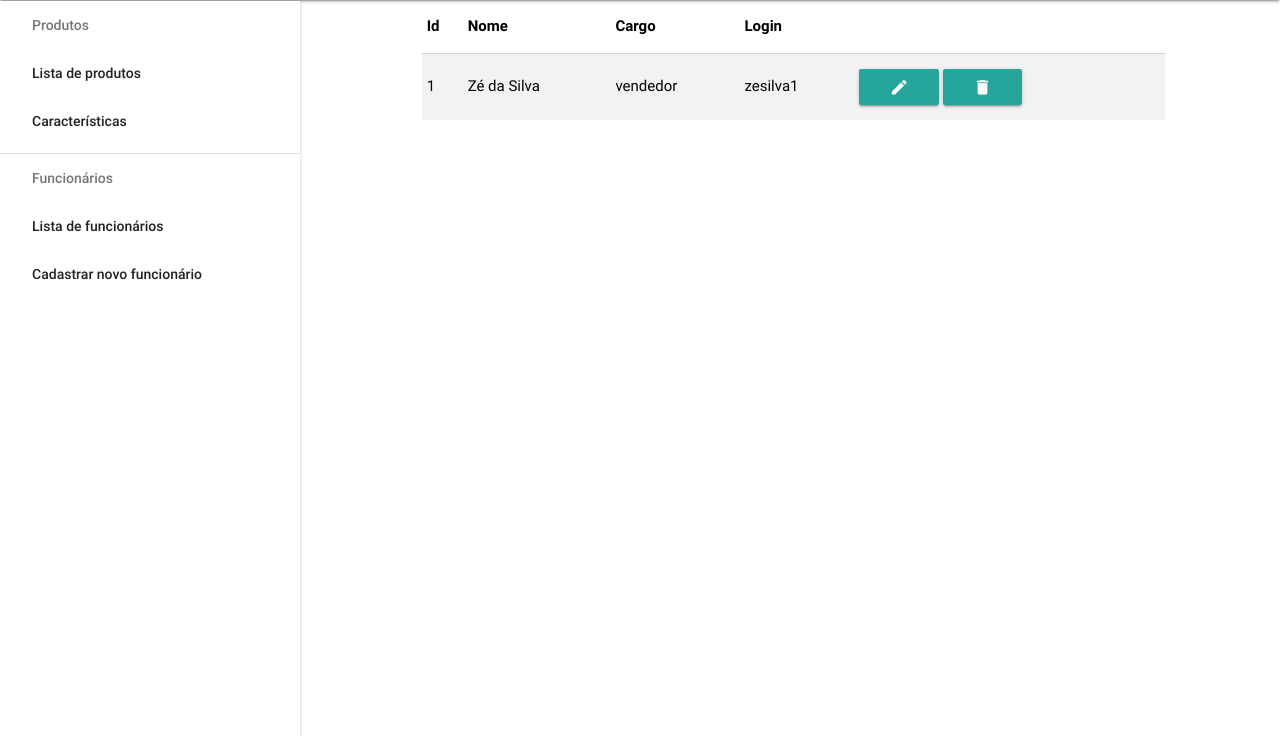
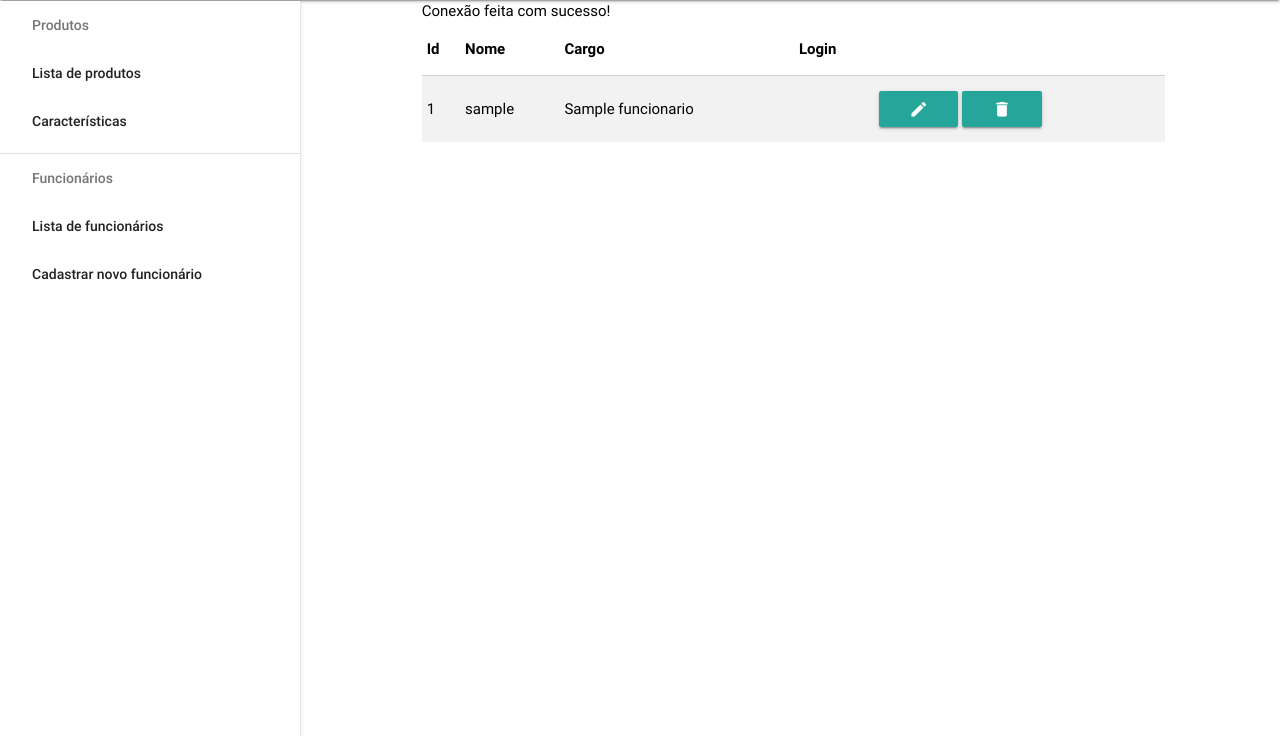
Before and after one commit to MarechalLima/projeto-vendas, a PHP site: page /listaFuncionarios.php in a window 1280 px wide. Shown: the part 64-800 px from the top of the page. Run offline with PHP 8.4, Linux system fonts and the light colour scheme; the visitor is signed in with stand-in values (Sample User, id 1); tables that the repository leaves empty hold one stand-in row (values such as "Sample post").

Commit message:
listas de funcionario e produto feitas no paineldoadmin

```diff
--- a/view/listaFuncionarios.php
+++ b/view/listaFuncionarios.php
@@ -1,5 +1,6 @@
 <?php
   include 'navAdmin.php';
+  require '../model/DAO/FuncionarioDAO.php';
  ?>
 
 <!DOCTYPE html>
@@ -20,16 +21,27 @@
               <th>Cargo</th>
               <th>Login</th>
             </thead>
+            <?php
+              $f = new FuncionarioDAO();
+              $funcionarios = $f->getAll();
+              foreach ($funcionarios as $funcionario) {
+                $idFunc = $funcionario->getId();
+                $nomeFunc = $funcionario->getNome();
+                $cargoFunc = $funcionario->getCargo();
+                $loginFunc = $funcionario->getLogin();
+
+            ?>
             <tr>
-              <td>1</td>
-              <td>Zé da Silva</td>
-              <td>vendedor</td>
-              <td>zesilva1</td>
+              <td><?= $idFunc ?></td>
+              <td><?= $nomeFunc ?></td>
+              <td><?=$cargoFunc ?></td>
+              <td><? $loginFunc ?></td>
               <td>
                 <button class="btn" name="button"><i class="material-icons">edit</i></button>
                 <button class="btn" name="button"><i class="material-icons">delete</i></button>
               </td>
             </tr>
+          <?php } ?>
           </table>
         </div>
 
```
Also changed, not shown: view/listaProdutosAdmin.php (+17 -4 lines).
